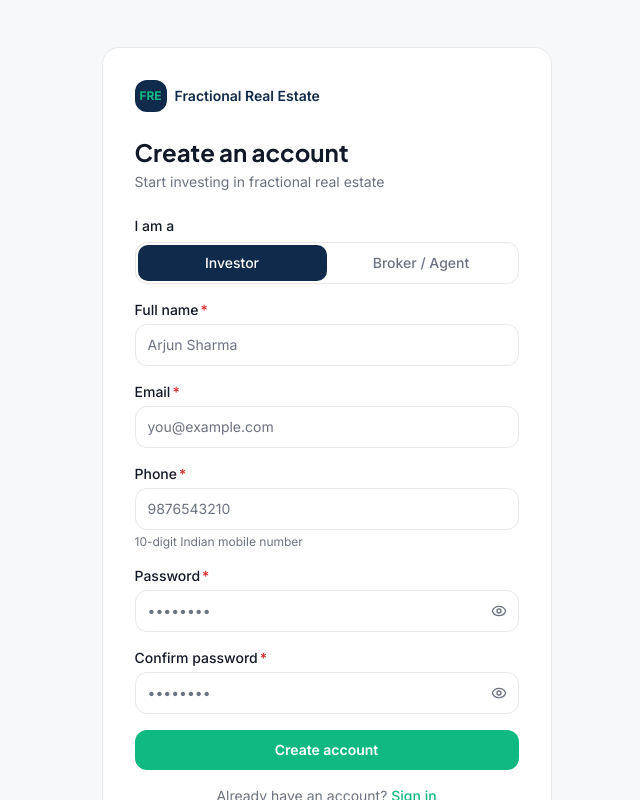
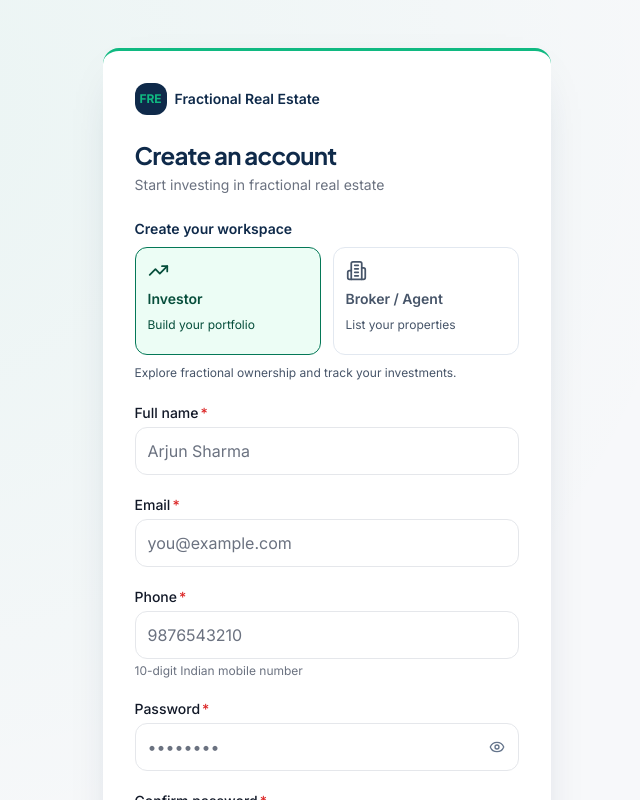
Before and after one commit to 0xarchit/estate-investment-portal, a Next.js app: page /signup in a window 1280 px wide. Shown: the top 800 px of the page, without its empty margins (306-946 px from the left). Built offline with nearby package versions, Linux system fonts and the light colour scheme.

Commit message:
feat(auth-ui): polish signup and shared login card styling

```diff
--- a/app/globals.css
+++ b/app/globals.css
@@ -332,3 +332,23 @@
     padding-bottom: 24px;
   }
 }
+
+/* The original centered auth cards, with consistent login/signup polish. */
+.auth-polished { background-image: radial-gradient(ellipse at 15% 10%, rgba(16,185,129,.055), transparent 55%); }
+.auth-polished .auth-card { border-top: 3px solid #10b981; box-shadow: 0 16px 48px -28px rgba(15,42,74,.35); }
+.auth-polished h1 { color: #0f2a4a; letter-spacing: -.03em; }
+.auth-polished input:not([type="radio"]) { min-height: 48px; font-size: 16px; }
+.auth-polished input:disabled { opacity: .65; }
+.auth-polished button:focus-visible, .auth-polished a:focus-visible { outline: 2px solid #0f2a4a; outline-offset: 3px; }
+.signup-page .signup-submit { min-height: 48px; }
+.signup-page .signup-role { min-height: 108px; }
+@media (prefers-reduced-motion: no-preference) {
+  .auth-polished .auth-card { animation: surface-enter 400ms cubic-bezier(.22,1,.36,1) both; }
+  .auth-polished input { transition: border-color 180ms ease, box-shadow 180ms ease; }
+  .signup-role, .signup-submit svg { transition: transform 180ms ease, background-color 180ms ease; }
+  @media (hover: hover) {
+    .signup-page label:hover .signup-role { transform: translateY(-2px); }
+    .signup-submit:hover:not(:disabled) svg { transform: translateX(3px); }
+  }
+}
+@media (max-width: 480px) { .auth-polished { padding-block: 24px; } }
--- a/app/signup/page.tsx
+++ b/app/signup/page.tsx
@@ -3,24 +3,20 @@
 import { useState } from 'react';
 import { useForm } from 'react-hook-form';
 import { zodResolver } from '@hookform/resolvers/zod';
-import { useRouter } from 'next/navigation';
 import Link from 'next/link';
-import { Eye, EyeOff } from 'lucide-react';
+import { Eye, EyeOff, TrendingUp, Building2, ArrowRight, Loader2 } from 'lucide-react';
 import toast from 'react-hot-toast';
 
-import { GuestOnly, roleHome } from '@/lib/auth/RoleGuard';
+import { GuestOnly } from '@/lib/auth/RoleGuard';
 import { useAuth } from '@/lib/auth/AuthContext';
 import { registerSchema, type RegisterInput } from '@/lib/validators/auth';
 import { AuthCard } from '@/components/auth/AuthCard';
 import { FormField, Input } from '@/components/auth/FormField';
 import { PasswordStrength } from '@/components/auth/PasswordStrength';
 
-type RoleToggle = 'INVESTOR' | 'BROKER';
-
 export default function SignupPage() {
   const { register: registerUser } = useAuth();
-  const router = useRouter();
-  const [role, setRole] = useState<RoleToggle>('INVESTOR');
+  const [submitError, setSubmitError] = useState<string | null>(null);
   const [showPassword, setShowPassword] = useState(false);
   const [showConfirm, setShowConfirm] = useState(false);
 
@@ -28,7 +24,6 @@ export default function SignupPage() {
     register,
     handleSubmit,
     watch,
-    setValue,
     formState: { errors, isSubmitting },
   } = useForm<RegisterInput>({
     resolver: zodResolver(registerSchema),
@@ -37,85 +32,77 @@ export default function SignupPage() {
 
   const password = watch('password') ?? '';
 
-  const handleRoleToggle = (r: RoleToggle) => {
-    setRole(r);
-    setValue('role', r);
-  };
+  const role = watch('role');
 
   const onSubmit = async (data: RegisterInput) => {
+    setSubmitError(null);
     try {
-      const user = await registerUser(data);
+      await registerUser(data);
       toast.success('Account created! Welcome.');
-      router.replace(roleHome(user.role));
     } catch (err: unknown) {
       const code = (err as { code?: string })?.code;
       const msg =
         code === 'CONFLICT'
           ? 'An account with that email already exists.'
           : (err as { message?: string })?.message ?? 'Registration failed. Try again.';
-      toast.error(msg);
+      setSubmitError(msg);
     }
   };
 
   return (
     <GuestOnly>
       <AuthCard
+        variant="signup"
         title="Create an account"
         subtitle="Start investing in fractional real estate"
       >
-        <form onSubmit={handleSubmit(onSubmit)} noValidate className="space-y-4">
-          {/* Role toggle */}
-          <div>
-            <p className="mb-1.5 text-sm font-medium text-[#111827]">I am a</p>
-            <div className="flex rounded-lg border border-gray-200 p-0.5">
-              {(['INVESTOR', 'BROKER'] as RoleToggle[]).map((r) => (
-                <button
-                  key={r}
-                  type="button"
-                  onClick={() => handleRoleToggle(r)}
-                  className={[
-                    'flex-1 rounded-md py-2 text-sm font-medium transition',
-                    role === r
-                      ? 'bg-[#0F2A4A] text-white'
-                      : 'text-[#6B7280] hover:text-[#111827]',
-                  ].join(' ')}
-                >
-                  {r === 'INVESTOR' ? 'Investor' : 'Broker / Agent'}
-                </button>
+        <form onSubmit={handleSubmit(onSubmit)} noValidate aria-busy={isSubmitting} className="space-y-5">
+          <fieldset disabled={isSubmitting} aria-describedby="signup-role-hint">
+            <legend className="mb-2 text-sm font-semibold text-navy">Create your workspace</legend>
+            <div className="grid grid-cols-2 gap-3">
+              {([{ value: 'INVESTOR', label: 'Investor', icon: TrendingUp, detail: 'Build your portfolio' }, { value: 'BROKER', label: 'Broker / Agent', icon: Building2, detail: 'List your properties' }] as const).map(({ value, label, icon: Icon, detail }) => (
+                <label key={value} className="cursor-pointer min-w-0">
+                  <input className="peer sr-only" type="radio" value={value} {...register('role')} />
+                  <span className="signup-role flex flex-col gap-2 rounded-xl border border-slate-200 p-3 text-slate-600 peer-checked:border-emerald-700 peer-checked:bg-emerald-50 peer-checked:text-emerald-900 peer-focus-visible:ring-2 peer-focus-visible:ring-navy peer-focus-visible:ring-offset-2">
+                    <Icon size={21} aria-hidden="true" />
+                    <span className="text-sm font-semibold">{label}</span>
+                    <span className="text-xs">{detail}</span>
+                  </span>
+                </label>
               ))}
             </div>
-            {role === 'BROKER' && (
-              <p className="mt-2 rounded-lg bg-amber-50 px-3 py-2 text-xs text-amber-700">
-                Your account needs admin approval before you can list properties.
-              </p>
-            )}
-          </div>
+            <p id="signup-role-hint" className="mt-2 text-xs leading-5 text-slate-600">{role === 'BROKER' ? 'Admin approval is required before you can list properties.' : 'Explore fractional ownership and track your investments.'}</p>
+          </fieldset>
+          {submitError && <p role="alert" className="rounded-lg border border-red-200 bg-red-50 p-3 text-sm text-red-700">{submitError}</p>}
 
-          {/* Hidden role field */}
-          <input type="hidden" {...register('role')} />
-
-          <FormField label="Full name" error={errors.name?.message} required>
+          <FormField htmlFor="signup-name" label="Full name" error={errors.name?.message} required>
             <Input
               type="text"
               autoComplete="name"
               placeholder="Arjun Sharma"
               error={!!errors.name}
-              {...register('name')}
+              id="signup-name"
+                disabled={isSubmitting}
+                aria-describedby={errors.name ? 'signup-name-error' : undefined}
+                {...register('name', { setValueAs: (value: string) => value.trim() })}
             />
           </FormField>
 
-          <FormField label="Email" error={errors.email?.message} required>
+          <FormField htmlFor="signup-email" label="Email" error={errors.email?.message} required>
             <Input
               type="email"
               autoComplete="email"
               placeholder="you@example.com"
               error={!!errors.email}
-              {...register('email')}
+              id="signup-email"
+                disabled={isSubmitting}
+                aria-describedby={errors.email ? 'signup-email-error' : undefined}
+                {...register('email', { setValueAs: (value: string) => value.trim() })}
             />
           </FormField>
 
           <FormField
-            label="Phone"
+            htmlFor="signup-phone" label="Phone"
             error={errors.phone?.message}
             required
             hint="10-digit Indian mobile number"
@@ -125,26 +112,35 @@ export default function SignupPage() {
               autoComplete="tel"
               placeholder="9876543210"
               maxLength={10}
+              inputMode="numeric"
               error={!!errors.phone}
-              {...register('phone')}
+              id="signup-phone"
+                disabled={isSubmitting}
+                aria-describedby={errors.phone ? 'signup-phone-error' : 'signup-phone-hint'}
+                {...register('phone')}
             />
           </FormField>
 
-          <FormField label="Password" error={errors.password?.message} required>
+          <FormField htmlFor="signup-password" label="Password" error={errors.password?.message} required>
             <div className="relative">
               <Input
                 type={showPassword ? 'text' : 'password'}
                 autoComplete="new-password"
                 placeholder="••••••••"
                 error={!!errors.password}
-                className="pr-10"
+                className="pr-12"
+                id="signup-password"
+                disabled={isSubmitting}
+                aria-describedby={errors.password ? 'signup-password-error' : undefined}
                 {...register('password')}
               />
               <button
                 type="button"
                 aria-label={showPassword ? 'Hide password' : 'Show password'}
+                aria-pressed={showPassword}
+                disabled={isSubmitting}
                 onClick={() => setShowPassword((v) => !v)}
-                className="absolute right-3 top-1/2 -translate-y-1/2 text-[#6B7280]"
+                className="absolute right-0 top-1/2 flex h-11 w-11 -translate-y-1/2 items-center justify-center rounded-lg text-slate-500"
               >
                 {showPassword ? <EyeOff size={16} /> : <Eye size={16} />}
               </button>
@@ -153,7 +149,7 @@ export default function SignupPage() {
           </FormField>
 
           <FormField
-            label="Confirm password"
+            htmlFor="signup-confirmPassword" label="Confirm password"
             error={errors.confirmPassword?.message}
             required
           >
@@ -163,14 +159,19 @@ export default function SignupPage() {
                 autoComplete="new-password"
                 placeholder="••••••••"
                 error={!!errors.confirmPassword}
-                className="pr-10"
+                className="pr-12"
+                id="signup-confirmPassword"
+                disabled={isSubmitting}
+                aria-describedby={errors.confirmPassword ? 'signup-confirmPassword-error' : undefined}
                 {...register('confirmPassword')}
               />
               <button
                 type="button"
-                aria-label={showConfirm ? 'Hide' : 'Show'}
+                aria-label={showConfirm ? 'Hide confirm password' : 'Show confirm password'}
+                aria-pressed={showConfirm}
+                disabled={isSubmitting}
                 onClick={() => setShowConfirm((v) => !v)}
-                className="absolute right-3 top-1/2 -translate-y-1/2 text-[#6B7280]"
+                className="absolute right-0 top-1/2 flex h-11 w-11 -translate-y-1/2 items-center justify-center rounded-lg text-slate-500"
               >
                 {showConfirm ? <EyeOff size={16} /> : <Eye size={16} />}
               </button>
@@ -180,15 +181,17 @@ export default function SignupPage() {
           <button
             type="submit"
             disabled={isSubmitting}
-            className="w-full rounded-lg bg-[#10B981] py-2.5 text-sm font-semibold text-white transition hover:bg-emerald-600 disabled:opacity-60"
+            className="btn signup-submit w-full"
           >
             {isSubmitting ? 'Creating account…' : 'Create account'}
+            {isSubmitting ? <Loader2 size={17} className="animate-spin" aria-hidden="true" /> : <ArrowRight size={17} aria-hidden="true" />}
           </button>
         </form>
 
+        <p className="mt-4 rounded-lg bg-slate-50 p-3 text-xs leading-5 text-slate-600">Practice with a simulated wallet. This demo never processes real payments.</p>
         <p className="mt-4 text-center text-sm text-[#6B7280]">
           Already have an account?{' '}
-          <Link href="/login" className="font-medium text-[#10B981] hover:underline">
+          <Link href="/login" className="font-medium text-emerald-700 hover:underline">
             Sign in
           </Link>
         </p>
--- a/components/auth/AuthCard.tsx
+++ b/components/auth/AuthCard.tsx
@@ -1,10 +1,12 @@
 'use client';
+
+import Link from 'next/link';
 
 interface Props {
   title: string;
   subtitle?: string;
   children: React.ReactNode;
-  variant?: 'login';
+  variant?: 'login' | 'signup';
 }
 
 /**
@@ -12,17 +14,17 @@ interface Props {
  */
 export function AuthCard({ title, subtitle, children, variant }: Props) {
   return (
-    <main id="main-content" tabIndex={-1} className={`flex min-h-screen items-center justify-center bg-[#F7F8FA] px-4 py-12${variant === 'login' ? ' login-page' : ''}`}>
+    <main id="main-content" tabIndex={-1} className={`flex min-h-screen items-center justify-center bg-[#F7F8FA] px-4 py-12${variant ? ` ${variant}-page auth-polished` : ''}`}>
       <div className="auth-card w-full max-w-md rounded-2xl bg-white p-5 sm:p-8 shadow-sm ring-1 ring-black/5">
         {/* Brand mark */}
-        <div className="mb-6 flex items-center gap-2">
+        <Link href="/" aria-label="Go to EstatePortal home" className="mb-6 inline-flex items-center gap-2 rounded-lg">
           <div className="flex h-8 w-8 items-center justify-center rounded-lg bg-[#0F2A4A]">
             <span className="text-xs font-bold text-[#10B981]">FRE</span>
           </div>
           <span className="text-sm font-semibold text-[#0F2A4A]">
             Fractional Real Estate
           </span>
-        </div>
+        </Link>
 
         <h1 className="text-2xl font-bold text-[#111827]">{title}</h1>
         {subtitle && (
```
